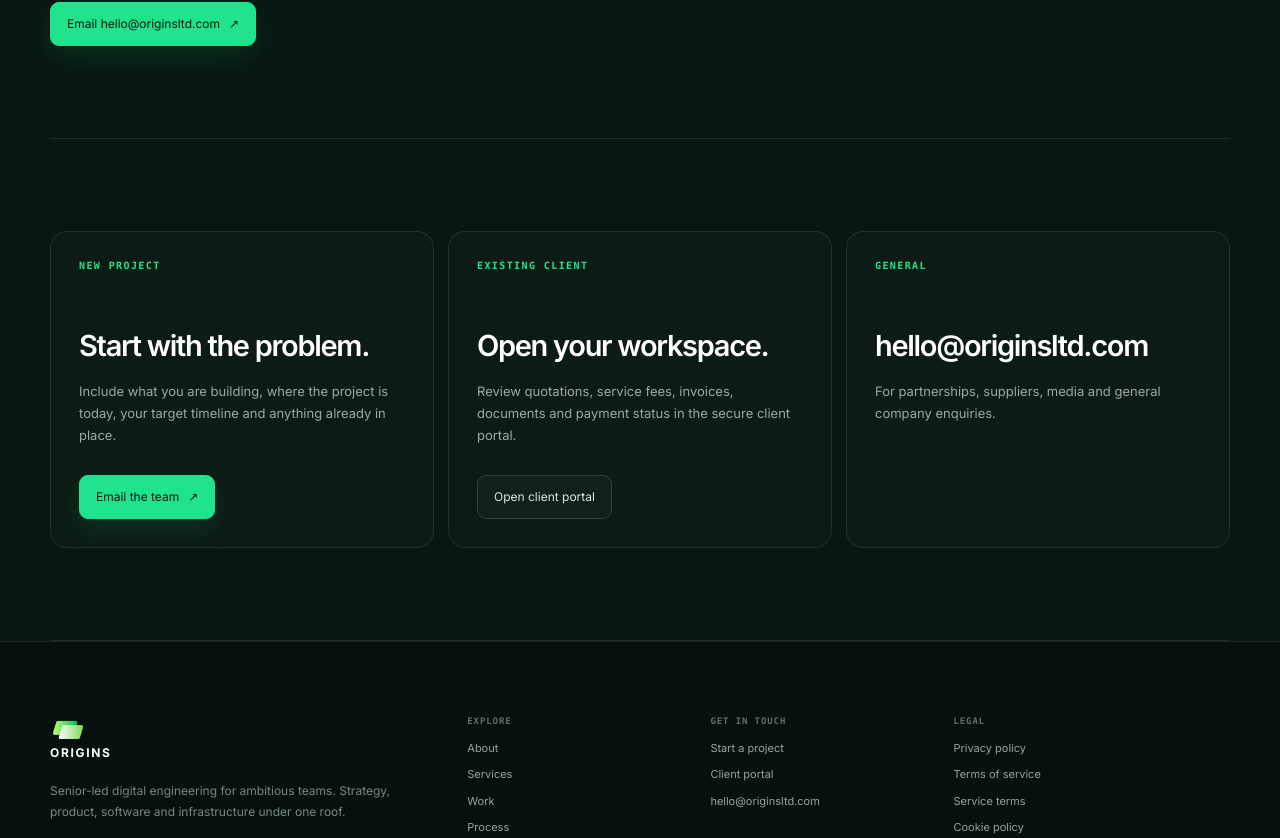
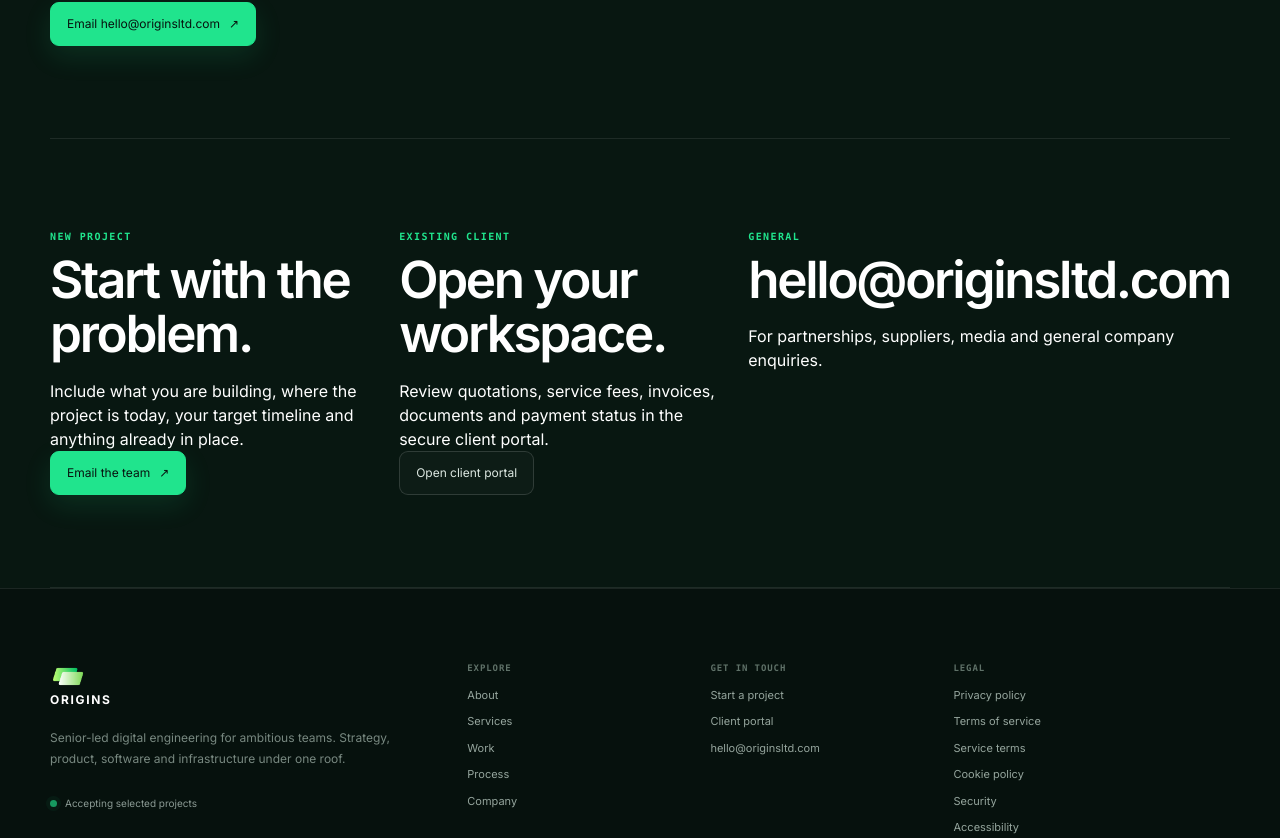
Before and after one commit to Hsu212/origins-software-uk, a Next.js app: page /contact in a window 1280 px wide. Shown: the part 540-1378 px from the top of the page. Built offline with nearby package versions, Linux system fonts and the light colour scheme; no server answers.

Commit message:
Update page.tsx for contact page

```diff
--- a/src/app/contact/page.tsx
+++ b/src/app/contact/page.tsx
@@ -2,12 +2,69 @@
 import PageHero from '@/app/components/PageHero';
 
 export default function ContactPage() {
-  return <PageShell>
-    <PageHero eyebrow="Contact" title="Tell us what needs to move." description="Share a little context and we will route the conversation to the right person. You do not need a perfect brief to get started." cta="Email hello@originsltd.com" ctaHref="mailto:hello@originsltd.com?subject=New%20Origins%20project" />
-    <section className="content-section contact-grid">
-      <div className="contact-card"><div className="section-kicker">New project</div><h2>Start with the problem.</h2><p>Include what you are building, where the project is today, your target timeline and anything already in place.</p><a className="button-primary" href="mailto:hello@originsltd.com?subject=New%20Origins%20project">Email the team <span>↗</span></a></div>
-      <div className="contact-card"><div className="section-kicker">Existing client</div><h2>Open your workspace.</h2><p>Review quotations, service fees, invoices, documents and payment status in the secure client portal.</p><a className="button-secondary" href={process.env.NEXT_PUBLIC_CLIENT_PORTAL_URL || 'https://portal.origins-software.com'}>Open client portal</a></div>
-      <div className="contact-card"><div className="section-kicker">General</div><h2>hello@originsltd.com</h2><p>For partnerships, suppliers, media and general company enquiries.</p></div>
-    </section>
-  </PageShell>;
+  return (
+    <PageShell>
+      <PageHero
+        eyebrow="Contact"
+        title="Tell us what needs to move."
+        description="Share a little context and we will route the conversation to the right person. You do not need a perfect brief to get started."
+        cta="Email hello@originsltd.com"
+        ctaHref="mailto:hello@originsltd.com?subject=New%20Origins%20project"
+      />
+      <section className="content-section contact-grid">
+        {/* Card 1: New project */}
+        <div className="contact-outer-card">
+          <div className="contact-dot"></div>
+          <div className="contact-card-inner">
+            <div className="ray"></div>
+            <div className="line topl"></div>
+            <div className="line bottoml"></div>
+            <div className="line leftl"></div>
+            <div className="line rightl"></div>
+            <div className="contact-card-content">
+              <div className="section-kicker">New project</div>
+              <h2>Start with the problem.</h2>
+              <p>Include what you are building, where the project is today, your target timeline and anything already in place.</p>
+              <a className="button-primary" href="mailto:hello@originsltd.com?subject=New%20Origins%20project">Email the team <span>↗</span></a>
+            </div>
+          </div>
+        </div>
+
+        {/* Card 2: Existing client */}
+        <div className="contact-outer-card">
+          <div className="contact-dot"></div>
+          <div className="contact-card-inner">
+            <div className="ray"></div>
+            <div className="line topl"></div>
+            <div className="line bottoml"></div>
+            <div className="line leftl"></div>
+            <div className="line rightl"></div>
+            <div className="contact-card-content">
+              <div className="section-kicker">Existing client</div>
+              <h2>Open your workspace.</h2>
+              <p>Review quotations, service fees, invoices, documents and payment status in the secure client portal.</p>
+              <a className="button-secondary" href={process.env.NEXT_PUBLIC_CLIENT_PORTAL_URL || 'https://portal.origins-software.com'}>Open client portal</a>
+            </div>
+          </div>
+        </div>
+
+        {/* Card 3: General */}
+        <div className="contact-outer-card">
+          <div className="contact-dot"></div>
+          <div className="contact-card-inner">
+            <div className="ray"></div>
+            <div className="line topl"></div>
+            <div className="line bottoml"></div>
+            <div className="line leftl"></div>
+            <div className="line rightl"></div>
+            <div className="contact-card-content">
+              <div className="section-kicker">General</div>
+              <h2>hello@originsltd.com</h2>
+              <p>For partnerships, suppliers, media and general company enquiries.</p>
+            </div>
+          </div>
+        </div>
+      </section>
+    </PageShell>
+  );
 }
```
